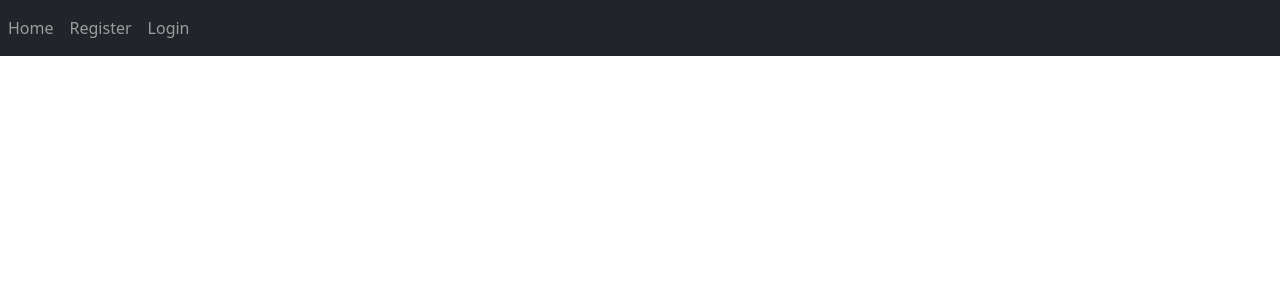
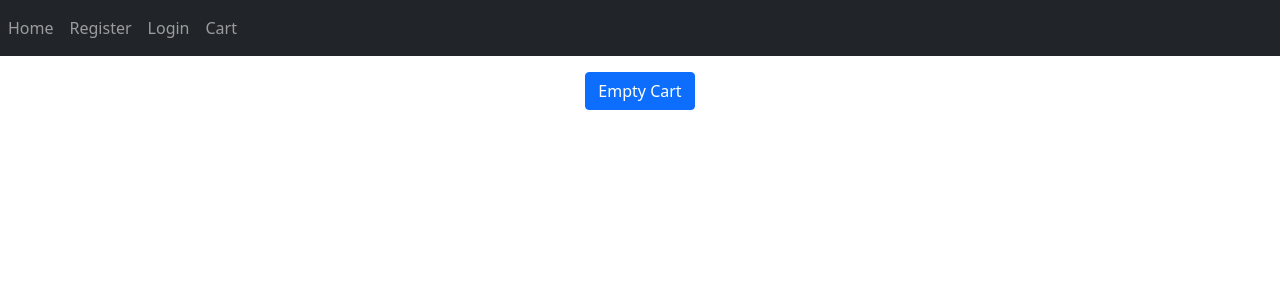
Before and after one commit to mattclifford2000/simple-shop, a React (Create React App) app in the folder client/: page /cart in a window 1280 px wide. Shown: the top 300 px of the page. Built offline with nearby package versions, Linux system fonts and the light colour scheme.

Commit message:
Basics of cart laid

```diff
--- a/client/src/App.tsx
+++ b/client/src/App.tsx
@@ -1,5 +1,6 @@
 import React from "react";
 import Login from "./Pages/Auth/Login";
+import Cart from "./Pages/Shop/Cart";
 import Logout from "./Pages/Auth/Logout";
 import Register from "./Pages/Auth/Register";
 import Home from "./Pages/General/Home";
@@ -44,6 +45,7 @@ function App(): JSX.Element {
                         {localStorage.getItem("loggedIn") === "true" && (
                             <Nav.Link href="/logout">Logout</Nav.Link>
                         )}
+                        <Nav.Link href="/cart">Cart</Nav.Link>
                     </Nav>
                 </Navbar>
                 <Switch>
@@ -68,6 +70,9 @@ function App(): JSX.Element {
                     <Route path="/product/:id">
                         <Product />
                     </Route>
+                    <Route path="/cart">
+                        <Cart />
+                    </Route>
                     <Route path="*">
                         <InvalidPage />
                     </Route>
--- a/client/src/Pages/Shop/Cart.tsx
+++ b/client/src/Pages/Shop/Cart.tsx
@@ -1 +1,54 @@
-import React from "react";
+import React, { useState, useEffect } from "react";
+import { useHistory } from "react-router";
+import axios from "axios";
+import { Button } from "react-bootstrap";
+import dotenv from "dotenv";
+dotenv.config();
+
+function Cart(): JSX.Element {
+    const [url, setUrl] = useState("");
+    let cart = localStorage.getItem("cart");
+    const history = useHistory();
+
+    useEffect(() => {
+        async function setURL() {
+            if (process.env.NODE_ENV === "development") {
+                setUrl("localhost");
+            } else if (process.env.NODE_ENV === "production") {
+                setUrl("remote");
+            }
+        }
+        async function emptyCart() {
+            if (cart === "" || cart === null || cart === undefined) {
+                cart = "The cart is empty.";
+            }
+        }
+        setURL();
+        emptyCart();
+    }, [url]);
+
+    function emptyCart(e: React.FormEvent) {
+        e.preventDefault();
+        localStorage.setItem("cart", "");
+        history.push({
+            pathname: `/`,
+        });
+    }
+
+    return (
+        <div>
+            <p>{cart}</p>
+            <Button
+                variant="primary"
+                data-testid="submit"
+                onClick={(e) => {
+                    emptyCart(e);
+                }}
+            >
+                Empty Cart
+            </Button>
+        </div>
+    );
+}
+
+export default Cart;
--- a/client/src/Pages/Shop/Product.tsx
+++ b/client/src/Pages/Shop/Product.tsx
@@ -1,7 +1,7 @@
 import React, { useState, useEffect } from "react";
 import axios from "axios";
-import { useParams } from "react-router";
 import { useLocation, Redirect } from "react-router-dom";
+import { Button } from "react-bootstrap";
 import dotenv from "dotenv";
 dotenv.config();
 
@@ -15,6 +15,7 @@ function Product(): JSX.Element {
     const [description, setDescription] = useState("");
     const [price, setPrice] = useState(0);
     const [stock, setStock] = useState("out of stock.");
+    const [error, setError] = useState("");
 
     if (id === "" || id === null || id === undefined) {
         return <Redirect to="/" />;
@@ -51,6 +52,13 @@ function Product(): JSX.Element {
         getDetails();
     }, [id, url]);
 
+    function handleAdd(e: React.FormEvent) {
+        e.preventDefault();
+        const append = `${id} `;
+        localStorage.setItem("cart", localStorage.getItem("cart") + append);
+        setError("Product added.");
+    }
+
     return (
         <div>
             <h1>Product</h1>
@@ -59,6 +67,16 @@ function Product(): JSX.Element {
             <p>Description: {description}</p>
             <p>Price: ${price}</p>
             <p>This product is {stock}</p>
+            <Button
+                variant="primary"
+                data-testid="submit"
+                onClick={(e) => {
+                    handleAdd(e);
+                }}
+            >
+                Add to Cart
+            </Button>
+            {error}
         </div>
     );
 }
```
